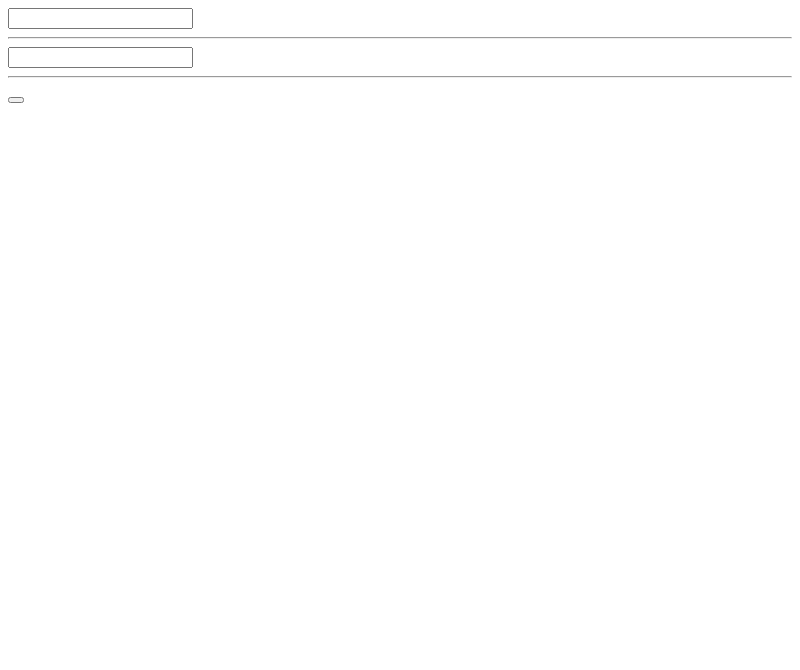
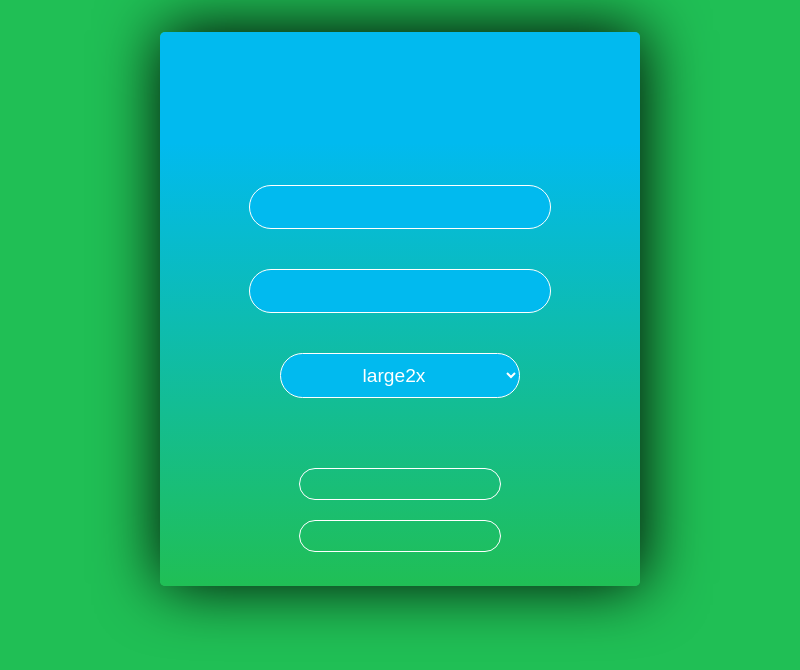
Before and after one commit to TomiVidal99/dPexelsJS, an Electron app: page index.html in a window 800 px wide. Drawn offline with Linux system fonts and the light colour scheme.

Commit message:
added buttons, image preview, and color scheme

```diff
--- a/App/scripts/handle_click_events.js
+++ b/App/scripts/handle_click_events.js
@@ -1,30 +1,76 @@
 // this file contains all the handler functions for the page
 const { ipcRenderer } = require('electron')
+const { dialog } = require('electron').remote
 const { query_data } = require('./App/scripts/api_requests.js')
 
 function handle_client_key(element) {
     const newKey = element.value
     console.log(newKey)
-
     // saves in the local storage the user's key
     localStorage.setItem('clientKey', newKey)
-
 }
 
-function handle_submit(event) {
-    event.preventDefault()
+function helper_get_query() {
     const clientKey = document.getElementById('clientKey').value
     const query = document.getElementById('queryWords').value
     console.log("searched: ", query)
+    if (query == '') {
+        helper_display_preview()
+    }
+    return(query_data(clientKey, query))
+}
 
-    query_data(clientKey, query).then( (data) => {
-        console.log(data)
-        console.log(data.photos)
-        const photoURL = data.photos[0].src.landscape
-        const newImg = document.createElement('img')
-        newImg.setAttribute('src', photoURL)
-        newImg.setAttribute('alt', photoURL)
-        document.getElementById('photos').appendChild(newImg)
+function helper_display_preview() {
+    const preview_element = document.getElementById('previewWrapper')
+    if (preview_element.classList.contains('d-none')) {
+        preview_element.classList.remove('d-none')
+    } else {
+        preview_element.classList.add('d-none')
+    }
+}
+
+function handle_get_preview() {
+    helper_get_query().then( (data) => {
+        const url = data.photos[0].src.medium
+        const author = data.photos[0].photographer
+        const preview_element = document.getElementById('previewContainer')
+        const img = document.createElement('img')
+        img.setAttribute('src', url)
+        img.setAttribute('alt', author)
+        if (preview_element.children.length > 0) {
+            // already has a preview image, should remove it
+            preview_element.children[0].remove()
+        }
+        helper_display_preview()
+        preview_element.appendChild(img)
     })
+}
 
+function handle_size_select(event, element) {
+    event.preventDefault()
+    const value = element.selectedOptions[0].innerText
+    // TODO
+    console.log(element)
+    console.log(value)
 }
+
+function handle_destination_folder(event, element) {
+    event.preventDefault()
+    // TODO: change the title accordingly to the language
+    dialog.showOpenDialog({ title: 'Destination folder', properties: ['openDirectory'] }).then((result) => {
+        if (result.canceled) return
+        const path = result.filePaths
+        // set the value of the button to the selected path
+        const query = document.getElementById('queryWords').value.replace(' ', '_')
+        if (query == "") return
+        const pickedPath = path[0]+"/"+query
+        element.value = pickedPath
+        console.log("Picked path: ", pickedPath)
+    })
+}
+
+function handle_download(event) {
+    // TODO
+    event.preventDefault()
+    helper_get_query()
+}
--- /dev/null
+++ b/App/styles/index.css
@@ -0,0 +1,243 @@
+:root {
+    --first-color: black;
+    --top-color: #4A13A1;
+    --bottom-color: #030F52;
+    --c1: #20bf55;
+    --c2: #01baef;
+    --background: var(--c1);
+    --foreground: linear-gradient(0deg, var(--c1) 0%, var(--c2) 80%);
+    --button-1: #80ffd3;
+    --button-2: var(--c2);
+    --border-radius: 50px;
+    --background-preview: var(--c1);
+}
+
+html {
+    background-color: var(--background);
+}
+
+body {
+    height: auto;
+    width: auto;
+    margin: 4vh 20vw;
+    padding: .5vh 2vw 3vh 2vw;
+    border: none;
+    box-shadow: 2px -2px 65px var(--first-color);
+    border-radius: 5px;
+    background-image: var(--foreground);
+}
+
+body > * {
+    display: flex;
+    align-items: center;
+}
+
+form {
+    flex-direction: column;
+    height: auto;
+    width: 100%;
+    margin-left: auto;
+    margin-right: auto;
+    margin-bottom: 5vh;
+}
+
+form > * {
+    margin-bottom: 1vh;
+}
+
+#titleContainer {
+    flex-direction: column;
+    margin-bottom: calc(5px + 1.5vh);
+}
+
+#title {
+    font-size: xxx-large;
+    width: 100%;
+    text-align: center;
+}
+#description {
+    font-size: x-large;
+    width: 100%;
+    text-align: center;
+}
+
+.inputContainer {
+    display: flex;
+    flex-direction: column;
+    justify-content: center;
+    align-items: center;
+    width: 100%;
+    margin-top: 10px;
+    margin-bottom: 20px;
+}
+.inputContainer > label {
+    font-size: larger;
+    font-weight: bolder;
+    width: auto;
+}
+.inputContainer > input, .inputContainer > select {
+    width: auto;
+    max-width: 30vw;
+    font-size: larger;
+}
+
+.inputContainer > select {
+    text-align-last: center;
+    width: 100%;
+}
+
+#previewWrapper {
+    flex-direction: column;
+    justify-items: center;
+    justify-content: center;
+    min-width: 10vw;
+    margin-top: .8h;
+    margin-bottom: .8vh;
+    background: var(--background-preview);
+    border-top-left-radius: 10px;
+    border-top-right-radius: 10px;
+}
+
+#previewLabel {
+    height: 2vh;
+    width: 100%;
+    text-align: center;
+    margin: 0.5vh;
+}
+
+#previewContainer {
+    margin: 0;
+    padding: 0;
+}
+
+#previewContainer > img {
+    width: 100%;
+    height: 100%;
+    border-bottom-left-radius: 10px;
+    border-bottom-right-radius: 10px;
+}
+
+button {
+    margin-top: 0.8vh;
+    margin-bottom: 0.8vh;
+    font-size: 1.2rem;
+}
+
+.d-none {
+    display: none !important;
+}
+
+/*custom buttons*/
+
+.btn {
+    top: 40px;
+    font-family: "proxima-nova", sans-serif;
+    font-weight: 500;
+    font-size: 13px;
+    text-transform: uppercase!important;
+    letter-spacing: 2px;
+    color: #fff;
+    cursor: hand;
+    text-align: center;
+    text-transform: capitalize;
+    border: 1px solid #fff;
+    border-radius: var(--border-radius);
+    position: relative;
+    overflow: hidden!important;
+    -webkit-transition: all .3s ease-in-out;
+    -moz-transition: all .3s ease-in-out;
+    -o-transition: all .3s ease-in-out;
+    transition: all .3s ease-in-out;
+    background: transparent!important;
+    z-index: 10;
+    padding: 15px 100px;
+    margin: 10px 4px;
+    text-transform: uppercase;
+    text-align: center;
+    position: relative;
+    text-decoration: none;
+    display: inline-block;
+    top: 40px;
+}
+
+
+.btn:hover {
+    border: 1px solid var(--button-2);
+	  color: var(--button-1) !important;
+}
+.btn::before {
+    content: '';
+    width: 0%;
+    height: 100%;
+    display: block;
+    background: var(--button-2);
+    position: absolute;
+	  -ms-transform: skewX(-20deg);
+    -webkit-transform: skewX(-20deg);
+    transform: skewX(-20deg);
+    left: -10%;
+    opacity: 1;
+    top: 0;
+    z-index: -12;
+    -moz-transition: all .7s cubic-bezier(0.77, 0, 0.175, 1);
+    -o-transition: all .7s cubic-bezier(0.77, 0, 0.175, 1);
+    -webkit-transition: all .7s cubic-bezier(0.77, 0, 0.175, 1);
+    transition: all .7s cubic-bezier(0.77, 0, 0.175, 1);
+	box-shadow:2px 0px 14px rgba(0,0,0,.6);
+  }
+
+.btn::after {
+    content: '';
+    width: 0%;
+    height: 100%;
+    display: block;
+    background: var(--button-1);
+    position: absolute;
+	-ms-transform: skewX(-20deg);
+    -webkit-transform: skewX(-20deg);
+    transform: skewX(-20deg);
+    left: -10%;
+    opacity: 0;
+    top: 0;
+    z-index: -15;
+    -webkit-transition: all .94s cubic-bezier(.2,.95,.57,.99);
+    -moz-transition: all .4s cubic-bezier(.2,.95,.57,.99);
+    -o-transition: all .4s cubic-bezier(.2,.95,.57,.99);
+    transition: all .4s cubic-bezier(.2,.95,.57,.99);
+    box-shadow: 2px 0px 14px rgba(0,0,0,.6);
+}
+.btn:hover::before, .btn:hover::before {
+	opacity:1;
+	width: 116%;
+}
+.btn:hover::after, .btn:hover::after {
+	opacity:1;
+	width: 120%;
+}
+
+/*customs inputs*/
+.custom-input, .custom-select {
+    border-radius: var(--border-radius);
+    text-align: center;
+    border: 1px solid #fff;
+    margin-top: 10px;
+    padding: 10px 30px;
+    color: #fff;
+    background-color: var(--c2);
+}
+.custom-input:focus, .custom-select:focus {
+    outline: none;
+}
+.custom-input::placeholder {
+    color: #fff;
+    opacity: .45;
+}
+.custom-input:hover::placeholder {
+    opacity: .75;
+}
+
+/*custom select*/
+/*some styling same as the 'custom-input' class*/
+.custom-select {
+    text-align: center;
+}
--- a/index.html
+++ b/index.html
@@ -4,19 +4,53 @@
         <meta charset="UTF-8">
         <!--<meta http-equiv="Content-Security-Policy" content="default-src 'self'; script-src 'self'">-->
         <!--<meta http-equiv="X-Content-Security-Policy" content="default-src 'self'; script-src 'self'">-->
+        <link href="./App/styles/index.css" rel="stylesheet">
         <script type="text/javascript" src="./App/scripts/handle_click_events.js"></script>
-        <title id="title" preload-data></title>
+        <title id="appTitle" preload-data></title>
     </head>
     <body>
+        <div id="titleContainer">
+            <h1 id="title" preload-data></h1>
+            <p id="description" preload-data></p>
+        </div>
         <form onsubmit="handle_submit(event)">
-            <label id="clientKeyLabel" preload-data></label>
-            <input id="clientKey" preload-data stored-data onblur="handle_client_key(this)">
-            <hr>
-            <label id="queryWordsLabel" preload-data></label>
-            <input id="queryWords" preload-data>
-            <hr>
-            <button id="submitButton" preload-data onclick="handle_submit(event)"></button>
+            <div class="inputContainer">
+                <label id="clientKeyLabel" preload-data></label>
+                <input type="text" class="custom-input" id="clientKey" preload-data stored-data onblur="handle_client_key(this)">
+            </div>
+            <div class="inputContainer">
+                <label id="queryWordsLabel" preload-data></label>
+                <input type="text" class="custom-input" id="queryWords" preload-data onblur="handle_get_preview()" onkeyup="handle_get_preview()">
+            </div>
+            <div class="inputContainer" id="sizeContainer">
+                <label id="sizeLabel" preload-data></label>
+                <select class="custom-select" id="sizeSelect" onchange="handle_size_select(event, this)">
+                    <option>original</option>
+                    <option selected >large2x</option>
+                    <option>large</option>
+                    <option>medium</option>
+                    <option>small</option>
+                    <option>portrait</option>
+                    <option>landscape</option>
+                    <option>tiny</option>
+                </select>
+            </div>
+            <div class="d-none" id="previewWrapper">
+                <h5 id="previewLabel" preload-data></h5>
+                <div id="previewContainer">
+                    <img src="https://images.pexels.com/photos/9198/nature-sky-twilight-grass-9198.jpg?auto=compress&amp;cs=tinysrgb&amp;h=350" alt="Skitterphoto">
+                </div>
+            </div>
+            <!--<button id="destinationFolder" preload-data onclick="handle_destination_folder(event, this)" value="./DOWNLOADS/"></button>-->
+            <!--<button id="downloadButton" preload-data onclick="handle_download(event)"></button>-->
+            <a href="#0" class="btn" onclick="handle_destination_folder(event, this)" value="./DOWNLOADS/">
+                <span id="destinationFolder" preload-data></span>
+                <div class="transition"></div>
+            </a>
+            <a href="#0" class="btn" onclick="handle_download(event)">
+                <span id="downloadButton" preload-data></span>
+                <div class="transition"></div>
+            </a>
         </form>
-        <div id="photos"></div>
     </body>
 </html>
--- a/main.js
+++ b/main.js
@@ -1,11 +1,13 @@
 const { app, BrowserWindow, ipcMain } = require('electron')
 const path = require('path')
+const isDev = process.env.APP_DEV ? (process.env.APP_DEV.trim() == "true") : false
 
 // modify your existing createWindow() function
 function createWindow() {
     const win = new BrowserWindow({
         width: 800,
         height: 600,
+        devTools: true,
         webPreferences: {
             nodeIntegration: true,
             contextIsolation: false,
@@ -14,6 +16,10 @@ function createWindow() {
         }
     })
 
+     if (!isDev) {
+        win.removeMenu()
+     }
+
     win.loadFile('index.html')
 }
 
```
Also changed, not shown: App/assets/en_US.json (+15 -4 lines). Lines whose indentation alone changed are shown as unchanged.
